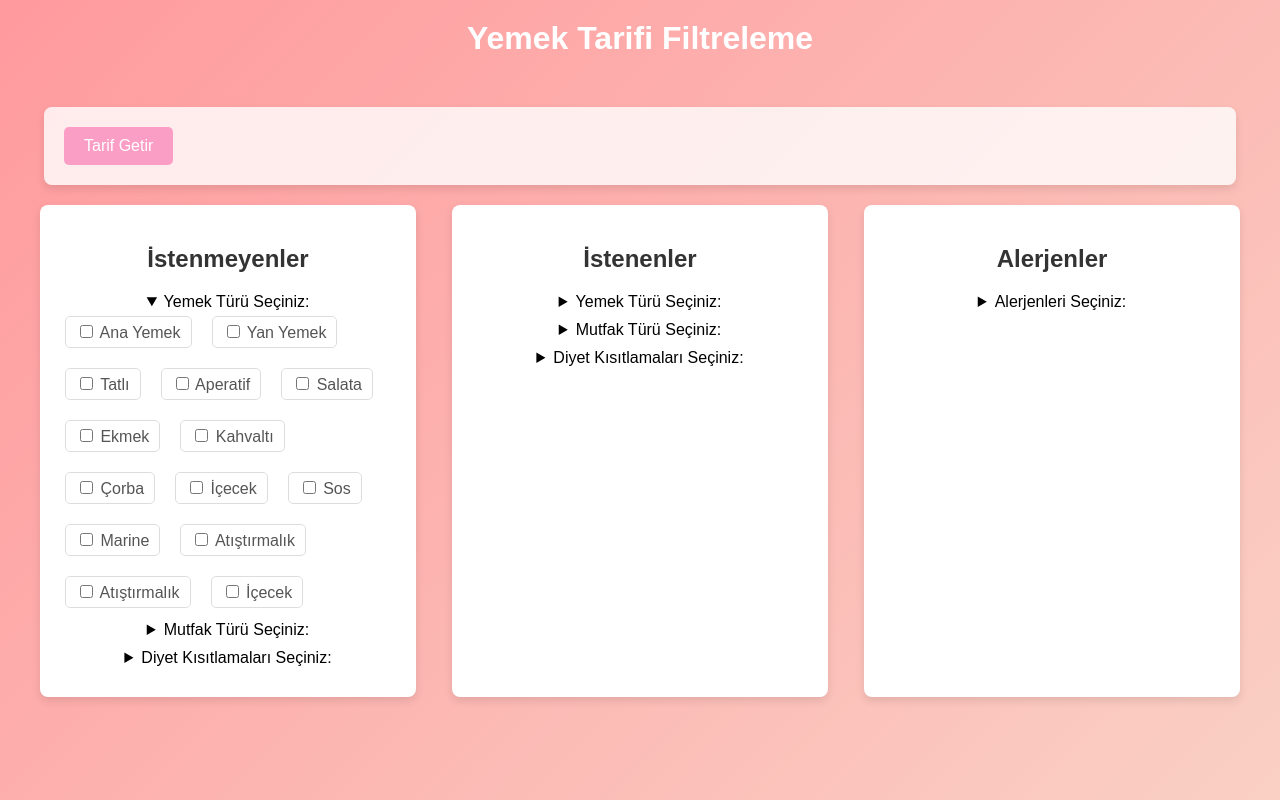
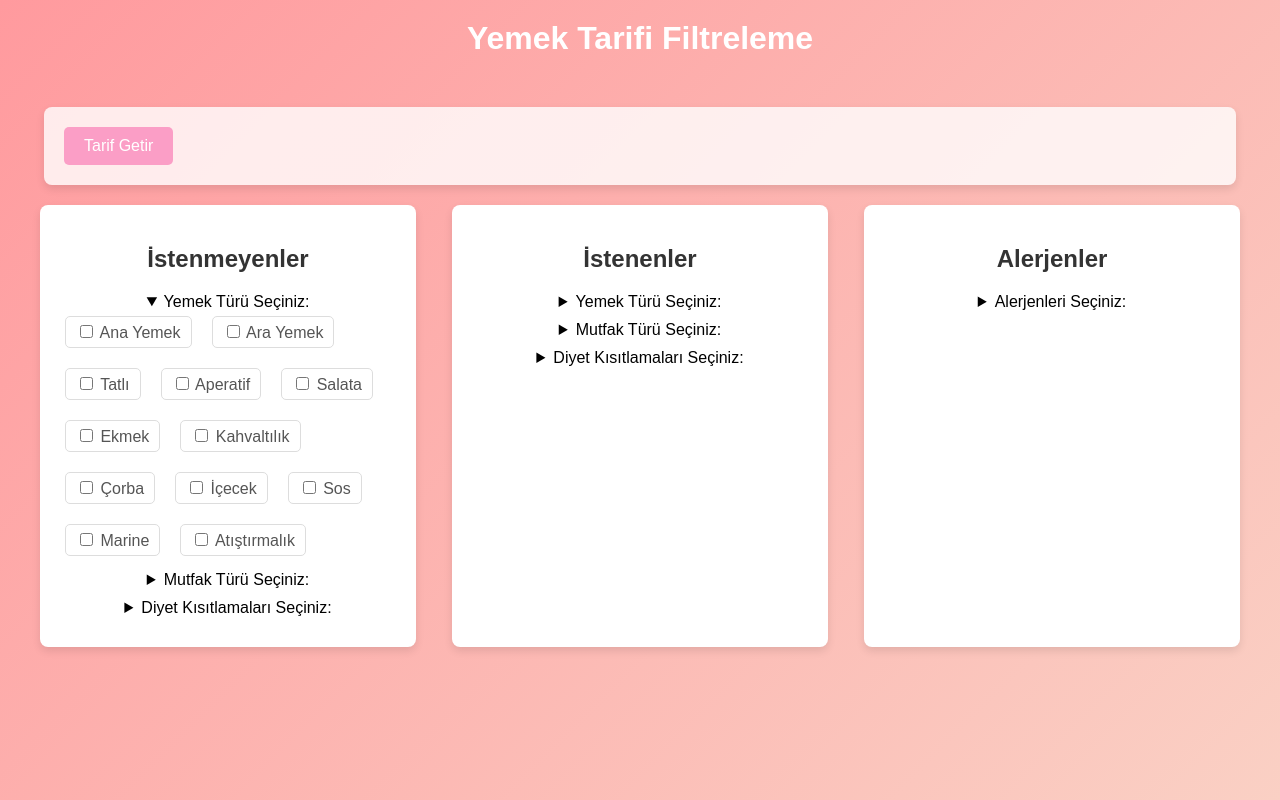
Before and after one commit to k0laa/Yemek_Tarif_Asistani, a Flask app: page /random_recipe in a window 1280 px wide, after a click on "Yemek Türü Seçiniz:". Run offline with Flask 3, Linux system fonts and the light colour scheme.

Commit message:
fix:random_recipe.html

```diff
--- a/templates/random_recipe.html
+++ b/templates/random_recipe.html
@@ -132,19 +132,17 @@
             <summary>Yemek Türü Seçiniz:</summary>
             <div class="checkbox-group" id="excludeMealType">
                 <label><input type="checkbox" value="main Course"> Ana Yemek</label>
-                <label><input type="checkbox" value="side Dish"> Yan Yemek</label>
+                <label><input type="checkbox" value="side Dish"> Ara Yemek</label>
                 <label><input type="checkbox" value="dessert"> Tatlı</label>
                 <label><input type="checkbox" value="appetizer"> Aperatif</label>
                 <label><input type="checkbox" value="salad"> Salata</label>
                 <label><input type="checkbox" value="bread"> Ekmek</label>
-                <label><input type="checkbox" value="breakfast"> Kahvaltı</label>
+                <label><input type="checkbox" value="breakfast"> Kahvaltılık</label>
                 <label><input type="checkbox" value="soup"> Çorba</label>
-                <label><input type="checkbox" value="beverage"> İçecek</label>
+                <label><input type="checkbox" value="beverage,drink"> İçecek</label>
                 <label><input type="checkbox" value="sauce"> Sos</label>
                 <label><input type="checkbox" value="marinade"> Marine</label>
-                <label><input type="checkbox" value="fingerfood"> Atıştırmalık</label>
-                <label><input type="checkbox" value="snack"> Atıştırmalık</label>
-                <label><input type="checkbox" value="drink"> İçecek</label>
+                <label><input type="checkbox" value="fingerfood,snack"> Atıştırmalık</label>
             </div>
         </details>
 
@@ -205,19 +203,17 @@
             <summary>Yemek Türü Seçiniz:</summary>
             <div class="checkbox-group" id="includeMealType">
                 <label><input type="checkbox" value="main Course"> Ana Yemek</label>
-                <label><input type="checkbox" value="side Dish"> Yan Yemek</label>
+                <label><input type="checkbox" value="side Dish"> Ara Yemek</label>
                 <label><input type="checkbox" value="dessert"> Tatlı</label>
                 <label><input type="checkbox" value="appetizer"> Aperatif</label>
                 <label><input type="checkbox" value="salad"> Salata</label>
                 <label><input type="checkbox" value="bread"> Ekmek</label>
                 <label><input type="checkbox" value="breakfast"> Kahvaltı</label>
                 <label><input type="checkbox" value="soup"> Çorba</label>
-                <label><input type="checkbox" value="beverage"> İçecek</label>
+                <label><input type="checkbox" value="beverage,drink"> İçecek</label>
                 <label><input type="checkbox" value="sauce"> Sos</label>
                 <label><input type="checkbox" value="marinade"> Marine</label>
-                <label><input type="checkbox" value="fingerfood"> Atıştırmalık</label>
-                <label><input type="checkbox" value="snack"> Atıştırmalık</label>
-                <label><input type="checkbox" value="drink"> İçecek</label>
+                <label><input type="checkbox" value="fingerfood,snack"> Atıştırmalık</label>
             </div>
         </details>
 
@@ -282,9 +278,9 @@
                 <label><input type="checkbox" value="gluten"> Gluten</label>
                 <label><input type="checkbox" value="grain"> Tahıl</label>
                 <label><input type="checkbox" value="peanut"> Yer Fıstığı</label>
-                <label><input type="checkbox" value="seafood"> Deniz Ürünü</label>
+                <label><input type="checkbox" value="seafood"> Deniz Ürünleri</label>
                 <label><input type="checkbox" value="sesame"> Susam</label>
-                <label><input type="checkbox" value="shellfish"> Kabuklu Deniz Ürünü</label>
+                <label><input type="checkbox" value="shellfish"> Kabuklu Deniz Ürünleri</label>
                 <label><input type="checkbox" value="soy"> Soya</label>
                 <label><input type="checkbox" value="sulfite"> Sülfit</label>
                 <label><input type="checkbox" value="tree Nut"> Kuruyemiş</label>
```
